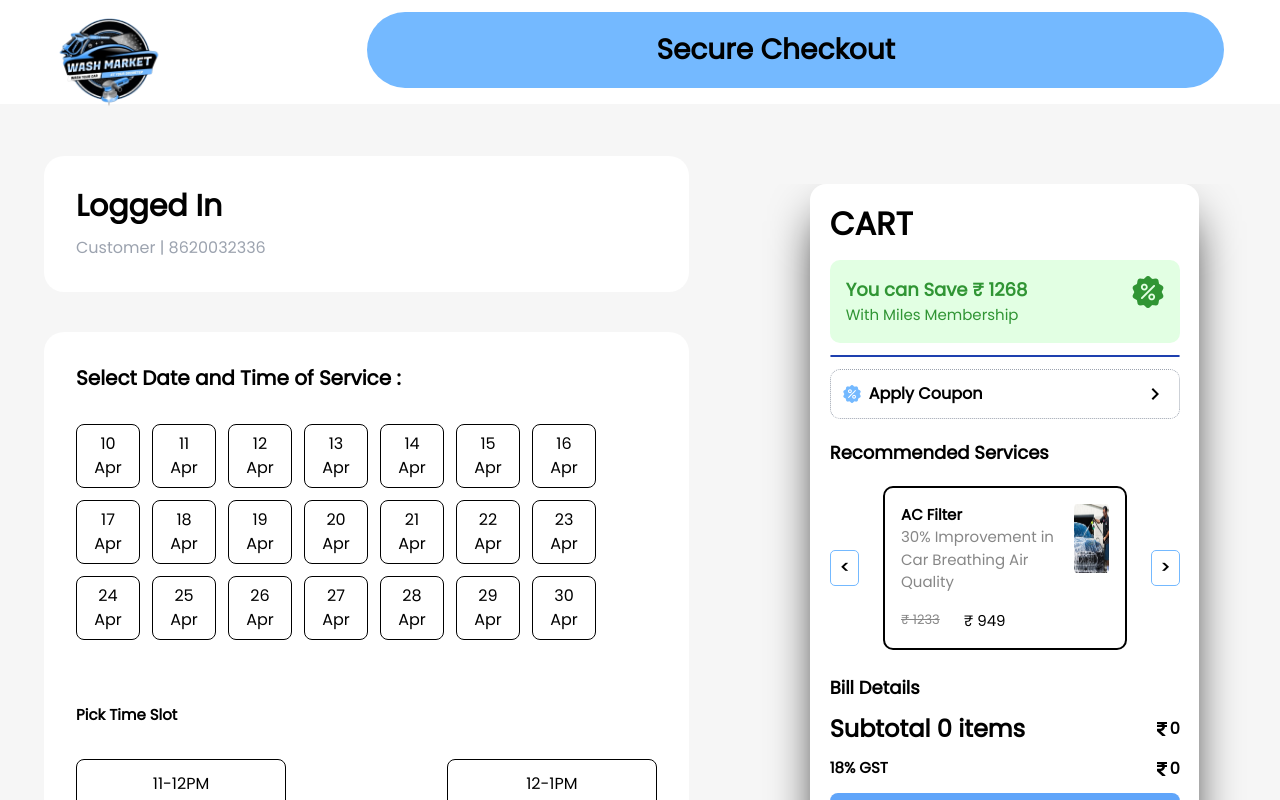
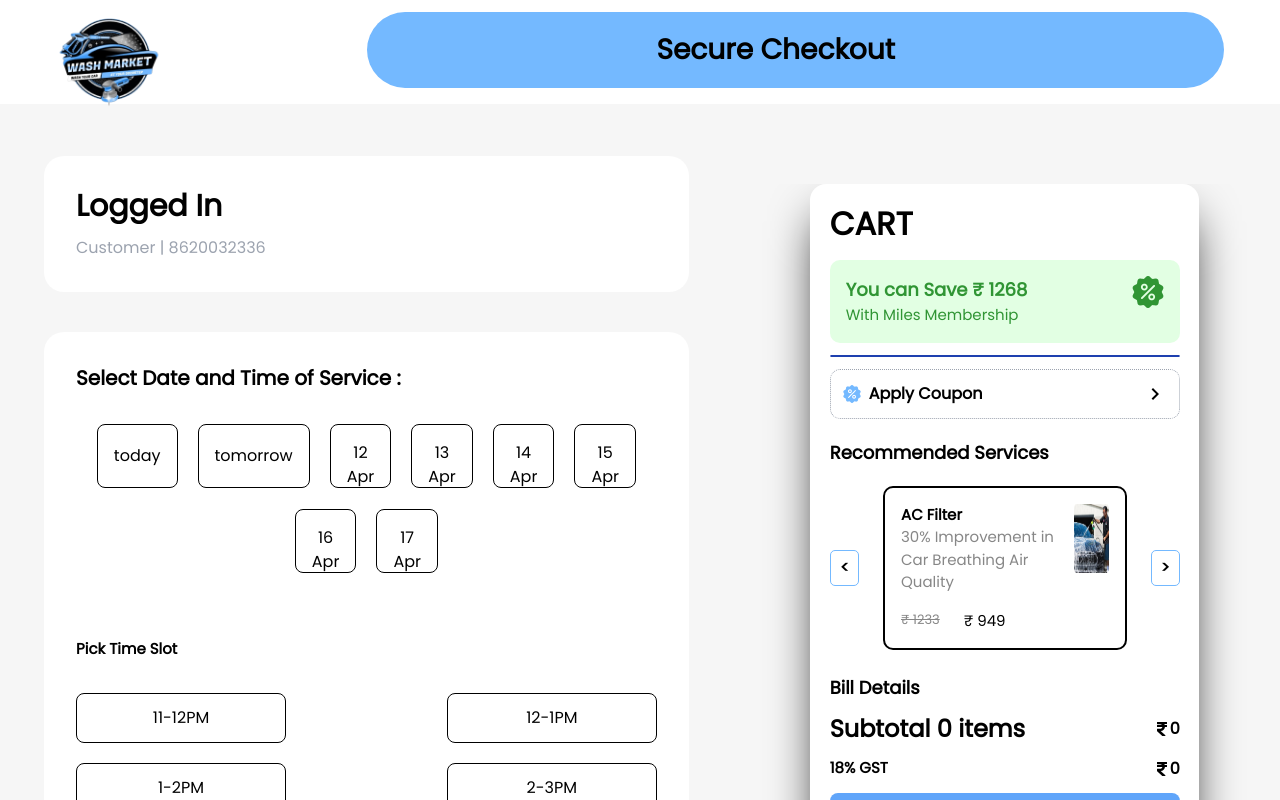
Before and after one commit to Vermaji8620/car_wash_new, a React (Vite) app: page /checkout in a window 1280 px wide. Shown: the top 800 px of the page. Built offline with nearby package versions, Linux system fonts and the light colour scheme.

Commit message:
checkout page date logic done

```diff
--- a/src/pages/Checkout.jsx
+++ b/src/pages/Checkout.jsx
@@ -20,13 +20,13 @@ const Checkout = () => {
     fname: "",
     lname: "",
   });
-  console.log(currentState);
+  // console.log(currentState);
   const regex = /^(?=.*[a-zA-Z0-9].{3,})[a-zA-Z0-9 ,]+$/;
   const [buttonSetting, setButtonSetting] = useState({
     indxdate: null,
     valueinButtondate: "",
   });
-  console.log(buttonSetting);
+  // console.log(buttonSetting);
   const monthArray = [
     "Jan",
     "Feb",
@@ -45,7 +45,7 @@ const Checkout = () => {
     indxtime: null,
     valueinButtontime: "",
   });
-  console.log(buttonSettings);
+  // console.log(buttonSettings);
   useEffect(() => {
     setButtonSettings({
       indxtime: null,
@@ -265,7 +265,6 @@ const Checkout = () => {
             <p className="font-semibold text-3xl overflow-hidden">Logged In</p>
             <p className="text-gray-400">Customer | 8620032336</p>
           </div>
-
           <form
             ref={formRef}
             // onSubmit={submitForm}
@@ -277,35 +276,63 @@ const Checkout = () => {
                   Select Date and Time of Service :
                 </div>
               </div>
-              <div className="flex gap-3 flex-wrap">
-                {Array.from({ length: 21 }, (_, i) => {
-                  const dateCalculation = (new Date().getDate() + i) % 32;
+              {/* (new Date().getDate() + i) % 32 */}
+              <div className="flex gap-5 justify-center flex-wrap">
+                {Array.from({ length: 8 }, (_, i) => {
+                  const dateCalculation =
+                    new Date().getMonth() === 0 ||
+                    new Date().getMonth() === 2 ||
+                    new Date().getMonth() === 4 ||
+                    new Date().getMonth() === 6 ||
+                    new Date().getMonth() === 7 ||
+                    new Date().getMonth() === 9 ||
+                    new Date().getMonth() === 11
+                      ? (new Date().getDate() + i) % 32
+                      : new Date().getMonth() !== 1
+                      ? (new Date().getDate() + i) % 31
+                      : new Date().getFullYear() % 4 === 0
+                      ? (new Date().getDate() + i) % 30
+                      : (new Date().getDate() + i) % 29;
                   if (dateCalculation === 0) return null;
                   return (
-                    <div key={i}>
+                    <div key={i} className="">
                       <button
                         type="button"
                         onClick={(event) => {
                           setButtonSetting({
                             indxdate: i,
-                            valueinButtondate: event.target.innerText,
+                            valueinButtondate:
+                              new Date().getDate() === dateCalculation
+                                ? `${new Date().getDate()}\n${
+                                    monthArray[new Date().getMonth()]
+                                  }`
+                                : new Date().getDate() + 1 === dateCalculation
+                                ? `${new Date().getDate() + 1}\n${
+                                    monthArray[new Date().getMonth()]
+                                  }`
+                                : event.target.innerText,
                           });
                         }}
                         className={`border ${
                           i === buttonSetting.indxdate
                             ? "bg-[#60A5FA] text-white border-none"
                             : "bg-white"
-                        } border-black selectedhover rounded-lg w-16 h-16 gap-10`}
+                        } border-black selectedhover rounded-lg w-fit p-4 overflow-hidden h-16 gap-10`}
                       >
-                        {dateCalculation}
+                        {new Date().getDate() === dateCalculation
+                          ? "today"
+                          : new Date().getDate() + 1 === dateCalculation
+                          ? "tomorrow"
+                          : dateCalculation}
                         <br />
-                        {
-                          monthArray[
-                            dateCalculation < new Date().getDate()
-                              ? new Date().getMonth() + 1
-                              : new Date().getMonth()
-                          ]
-                        }
+                        {new Date().getDate() === dateCalculation ||
+                        new Date().getDate() + 1 === dateCalculation
+                          ? ""
+                          : monthArray[
+                              dateCalculation < new Date().getDate()
+                                ? new Date().getMonth() + 1
+                                : new Date().getMonth()
+                            ]}
                       </button>
                     </div>
                   );
```
